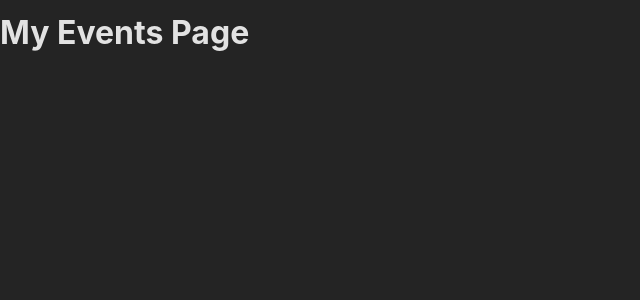
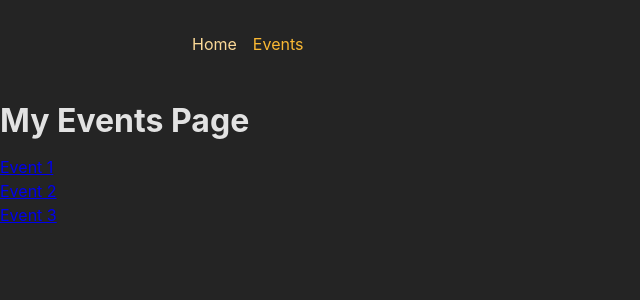
Before and after one commit to varje/12-adv-starting-project-2, a React (Create React App) app in the folder frontend/: page /events in a window 1280 px wide. Shown: the top 300 px of the page, without its empty margins (0-640 px from the left). Built offline with nearby package versions, Linux system fonts and the light colour scheme.

Commit message:
add navigation and dummy events

```diff
--- a/frontend/src/App.js
+++ b/frontend/src/App.js
@@ -26,11 +26,16 @@ import EventsPage from './pages/Events';
 import EventDetailPage from './pages/EventDetail';
 import NewEventPage from './pages/NewEvent';
 import EditEventPage from './pages/EditEvent';
+import RootLayout from './pages/Root';
 
 const router = createBrowserRouter(
   [
     {
       path: '/',
+      element: <RootLayout />,
+      children: [
+        {
+          index: true,
           element: <HomePage />,
         },
         {
@@ -50,6 +55,8 @@ const router = createBrowserRouter(
           element: <EditEventPage />,
         },
       ],
+    },
+  ],
   {
     basename:
       process.env.NODE_ENV === 'production' ? '/12-adv-starting-project' : '/',
--- a/frontend/src/components/MainNavigation.js
+++ b/frontend/src/components/MainNavigation.js
@@ -1,3 +1,4 @@
+import { NavLink } from 'react-router-dom';
 import classes from './MainNavigation.module.css';
 
 function MainNavigation() {
@@ -6,10 +7,24 @@ function MainNavigation() {
       <nav>
         <ul className={classes.list}>
           <li>
-            <a>Home</a>
+            <NavLink
+              to="/"
+              className={({ isActive }) =>
+                isActive ? classes.active : undefined
+              }
+              end
+            >
+              Home
+            </NavLink>
           </li>
           <li>
-            <a>Events</a>
+             <NavLink
+              to="/events"
+              className={({ isActive }) =>
+                isActive ? classes.active : undefined
+              }
+              end
+            >Events</NavLink>
           </li>
         </ul>
       </nav>
--- a/frontend/src/pages/Events.js
+++ b/frontend/src/pages/Events.js
@@ -1,7 +1,22 @@
+import { Link } from "react-router-dom";
+
+const EVENTS = [
+  { id: '1', title: 'Event 1' },
+  { id: '2', title: 'Event 2' },
+  { id: '3', title: 'Event 3' },
+];
+
 function EventsPage() {
   return (
     <>
       <h1>My Events Page</h1>
+      <ul>
+        {EVENTS.map((event)=>(
+            <li key={event.id}>
+                <Link to={event.id}>{event.title}</Link>
+            </li>
+        ))}
+      </ul>
     </>
   );
 }
--- /dev/null
+++ b/frontend/src/pages/Root.js
@@ -0,0 +1,15 @@
+import { Outlet } from 'react-router-dom';
+import MainNavigation from '../components/MainNavigation';
+
+function RootLayout() {
+  return (
+    <>
+      <MainNavigation />
+      <main>
+        <Outlet />
+      </main>
+    </>
+  );
+}
+
+export default RootLayout;
```
Lines whose indentation alone changed are shown as unchanged.
